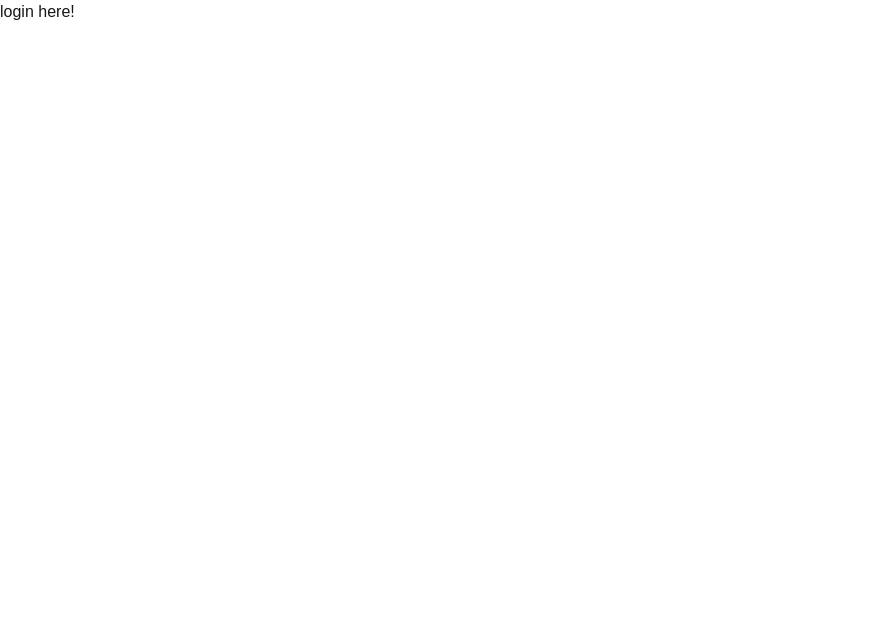
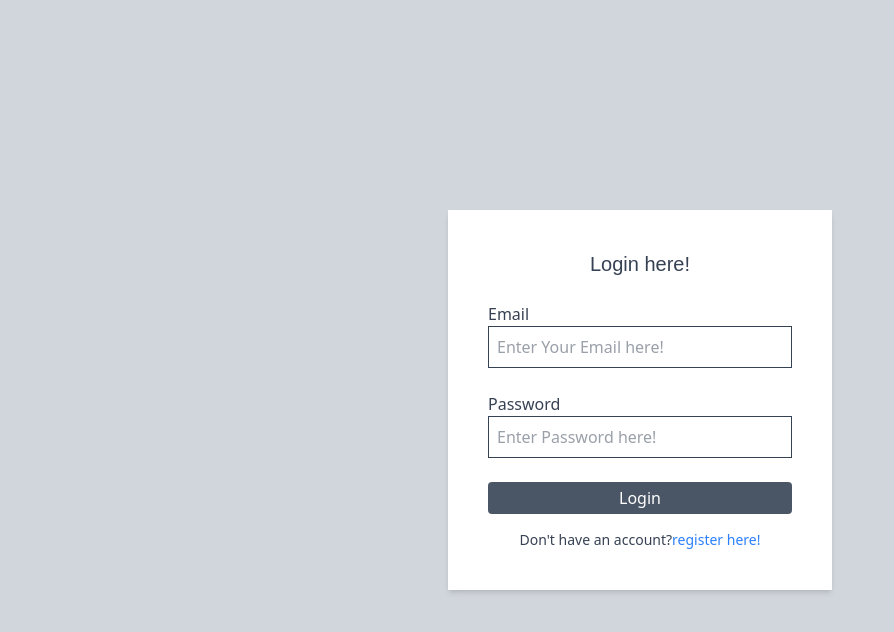
Before and after one commit to UvinduEshwarage/Banana-Math-Quiz-Game, a Next.js app: page /login in a window 1280 px wide. Shown: the top 632 px of the page, without its empty margins (0-894 px from the left). Built offline with nearby package versions, Linux system fonts and the light colour scheme; a web font is replaced by a local one.

Commit message:
Corrected Middleware to redirect to Dashboard

```diff
--- a/app/dashboard/page.tsx
+++ b/app/dashboard/page.tsx
@@ -0,0 +1,11 @@
+import React from 'react'
+
+function page() {
+  return (
+    <div>
+      dashboard here
+    </div>
+  )
+}
+
+export default page
--- a/app/globals.css
+++ b/app/globals.css
@@ -1,16 +1,14 @@
 @import "tailwindcss";
+
+@theme {
+  --font-irish: var(--font-irish);
+  --font-sans: var(--font-geist-sans);
+  --font-mono: var(--font-geist-mono);
+}
 
 :root {
   --background: #ffffff;
   --foreground: #171717;
-}
-
-@theme inline {
-  --color-background: var(--background);
-  --color-foreground: var(--foreground);
-  --font-sans: var(--font-geist-sans);
-  --font-mono: var(--font-geist-mono);
-  --font-irish: var(--font-irish);
 }
 
 @media (prefers-color-scheme: dark) {
@@ -23,5 +21,4 @@
 body {
   background: var(--background);
   color: var(--foreground);
-  font-family: Arial, Helvetica, sans-serif;
 }
--- a/app/login/page.tsx
+++ b/app/login/page.tsx
@@ -1,11 +1,73 @@
-import React from 'react'
+"use client";
+import Link from 'next/link';
+import { useRouter } from 'next/navigation';
+import React, { useState } from 'react'
 
-function page() {
+export default function LoginPage() {
+      const router = useRouter();
+
+    const [email,setEmail] = useState('');
+    const [password,setPassword] = useState('');
+
+    const handleSubmit = async (e:any)=> {
+
+        e.preventDefault();
+
+        const res =await fetch('/api/auth/login',{
+            method:"POST",
+            headers:{"Content-Type":"application/json"
+            },
+            credentials:"include",
+            body:JSON.stringify({
+                email,
+                password,
+            })
+        });
+
+        const data = await res.json();
+
+        console.log("Response:", res.status, data);
+
+        if (res.ok){
+            // alert("Login Successfully");
+            router.push("/dashboard");
+            router.refresh();
+            // window.location.href = "/dashboard";
+        }else{
+            alert(data.message);
+        }
+    }
   return (
-    <div>
-      login here!
+    <div className='flex justify-center items-center min-h-screen bg-gray-300'>
+      <form onSubmit={handleSubmit}
+      className='bg-white p-10 w-96 shadow-md text-gray-700'>
+      <h1 className='text-xl mb-6 text-center font-irish'>Login here!</h1>
+
+      <label>Email</label>
+      <input
+      type='email'
+      placeholder='Enter Your Email here!'
+      className='border p-2 w-full mb-6'
+      value={email}
+      onChange={(e)=>setEmail(e.target.value)}
+      />
+      <label>Password</label>
+      <input
+      type='password'
+      placeholder='Enter Password here!'
+      className='border p-2 w-full mb-6'
+      value={password}
+      onChange={(e)=>setPassword(e.target.value)}
+      />
+
+      <button
+      className='bg-gray-600 text-white px-4 py-1 w-full rounded hover:bg-gray-700'>
+        Login
+        </button>
+        <p className='text-sm text-center mt-4'>Don't have an account?
+            <Link href='/register' className='text-sm text-blue-500'>register here!</Link>
+        </p>
+      </form>
     </div>
   )
 }
-
-export default page
--- a/app/page.tsx
+++ b/app/page.tsx
@@ -36,7 +36,7 @@ export default function Home() {
         </div>
         <div className="flex flex-col gap-4 text-base font-medium sm:flex-row">
           <a
-            className="flex h-12 w-full items-center justify-center gap-2 rounded-full bg-foreground px-5 text-background transition-colors hover:bg-[#383838] dark:hover:bg-[#ccc] md:w-[158px]"
+            className="flex h-12 w-full items-center justify-center gap-2 rounded-full bg-foreground px-5 text-background transition-colors hover:bg-[#383838] dark:hover:bg-[#ccc] md:w-39.5"
             href="https://vercel.com/new?utm_source=create-next-app&utm_medium=appdir-template-tw&utm_campaign=create-next-app"
             target="_blank"
             rel="noopener noreferrer"
@@ -51,7 +51,7 @@ export default function Home() {
             Deploy Now
           </a>
           <a
-            className="flex h-12 w-full items-center justify-center rounded-full border border-solid border-black/[.08] px-5 transition-colors hover:border-transparent hover:bg-black/[.04] dark:border-white/[.145] dark:hover:bg-[#1a1a1a] md:w-[158px]"
+            className="flex h-12 w-full items-center justify-center rounded-full border border-solid border-black/8 px-5 transition-colors hover:border-transparent hover:bg-black/4 dark:border-white/[.145] dark:hover:bg-[#1a1a1a] md:w-39.5"
             href="https://nextjs.org/docs?utm_source=create-next-app&utm_medium=appdir-template-tw&utm_campaign=create-next-app"
             target="_blank"
             rel="noopener noreferrer"
--- a/app/register/page.tsx
+++ b/app/register/page.tsx
@@ -1,5 +1,6 @@
 "use client";
 
+import Link from 'next/link';
 import { useRouter } from 'next/navigation';
 import  { useState } from 'react'
 
@@ -67,6 +68,9 @@ export default function RegisterPage() {
             />
 
             <button className='bg-gray-600 text-white px-4 py-1 w-full rounded hover:bg-gray-700  '>Register!</button>
+            <p className='text-sm text-center mt-4'>Already Registered?
+            <Link href='/login' className='text-sm text-blue-500'>Log here!</Link>
+        </p>
         </form>
     </div>
   )
--- a/middleware.ts
+++ b/middleware.ts
@@ -1,21 +1,26 @@
 import { NextRequest, NextResponse } from "next/server";
-import { verifyToken } from "@/lib/jwt";
 
 export function middleware(req: NextRequest) {
   const token = req.cookies.get("token")?.value;
+  const { pathname } = req.nextUrl;
 
-  if (!token) {
-    return NextResponse.redirect(new URL("/login", req.url), { status: 307 });
+  // Protect dashboard
+  if (pathname.startsWith("/dashboard")) {
+    if (!token) {
+      return NextResponse.redirect(new URL("/login", req.url));
+    }
   }
 
-  try {
-    verifyToken(token);
-    return NextResponse.next();
-  } catch (error) {
-    return NextResponse.redirect(new URL("/login", req.url), { status: 307 });
+  // Prevent logged users from visiting login
+  if (pathname === "/login") {
+    if (token) {
+      return NextResponse.redirect(new URL("/dashboard", req.url));
+    }
   }
+
+  return NextResponse.next();
 }
 
 export const config = {
-  matcher: ["/dashboard/:path*"] // protect only dashboard pages
+  matcher: ["/dashboard/:path*", "/login"],
 };
```
